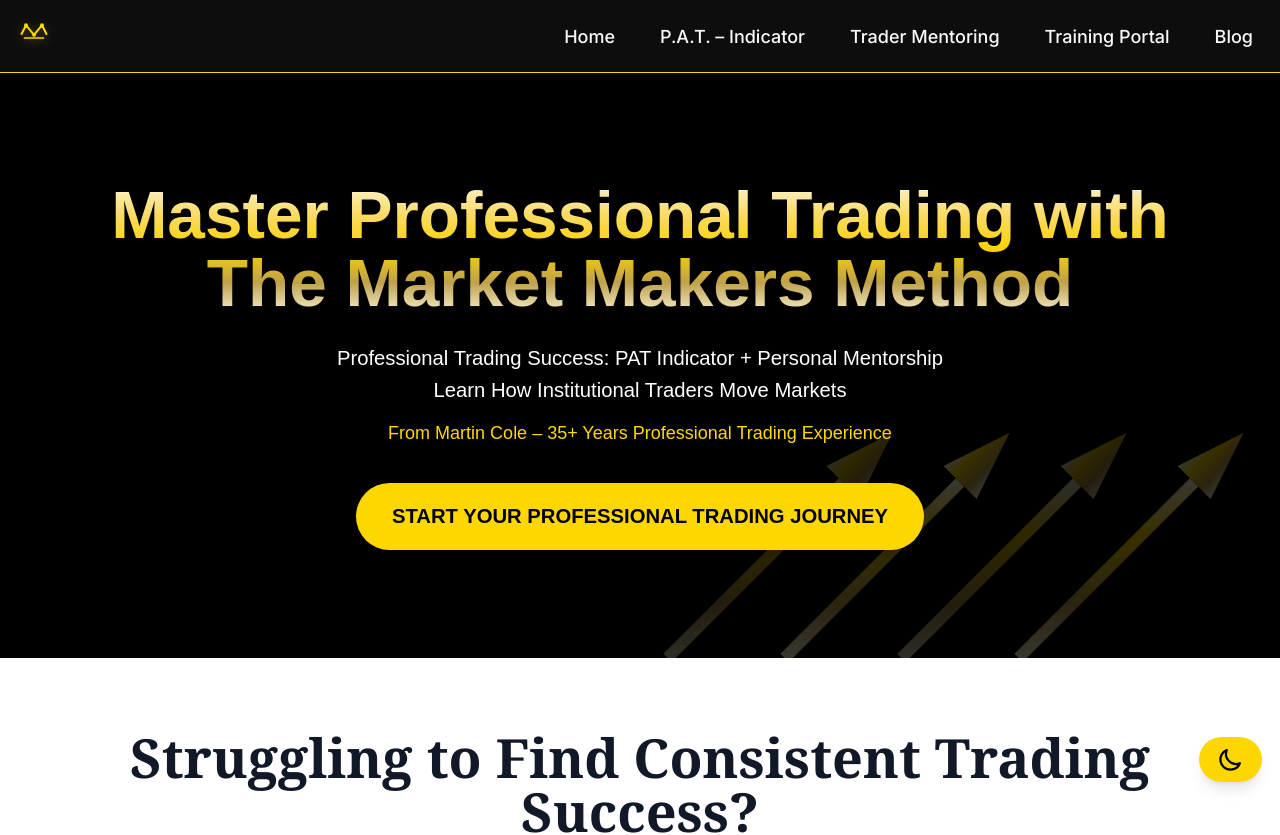
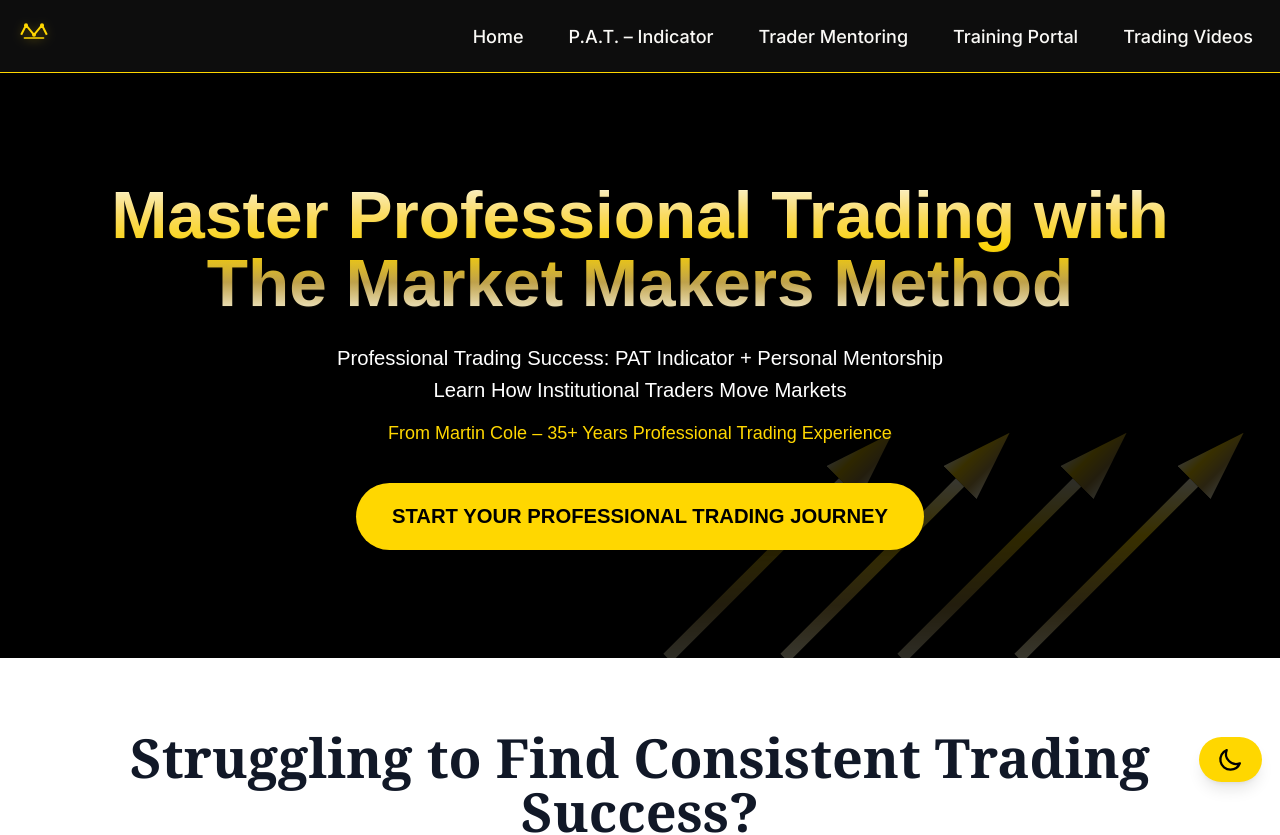
Before and after one commit to mentaldojo/learning-2-trade-site, a Next.js app: page / in a window 1280 px wide. Shown: the top 835 px of the page. Built offline with nearby package versions, Linux system fonts and the light colour scheme.

Commit message:
Update blog navigation link to 'Trading Videos'

```diff
--- a/src/components/layout/TopNav.tsx
+++ b/src/components/layout/TopNav.tsx
@@ -5,7 +5,7 @@ const navLinks = [
   { href: '/pat-indicator', label: 'P.A.T. – Indicator' },
   { href: '/mentoring', label: 'Trader Mentoring' },
   { href: '/training', label: 'Training Portal' },
-  { href: '/blog', label: 'Blog' },
+  { href: 'https://blog.learningtotrade.com', label: 'Trading Videos' },
 ];
 
 export default function TopNav() {
```
